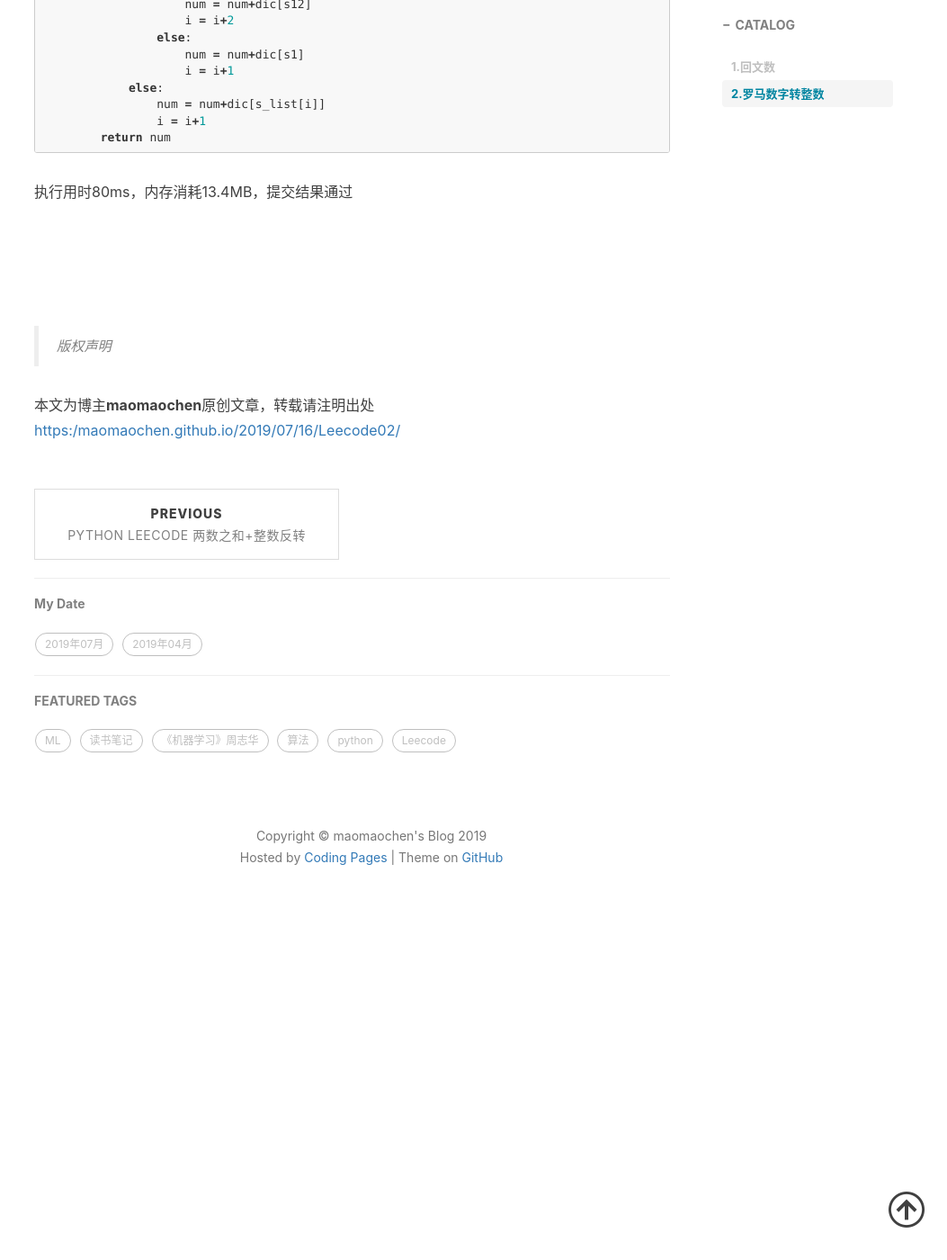
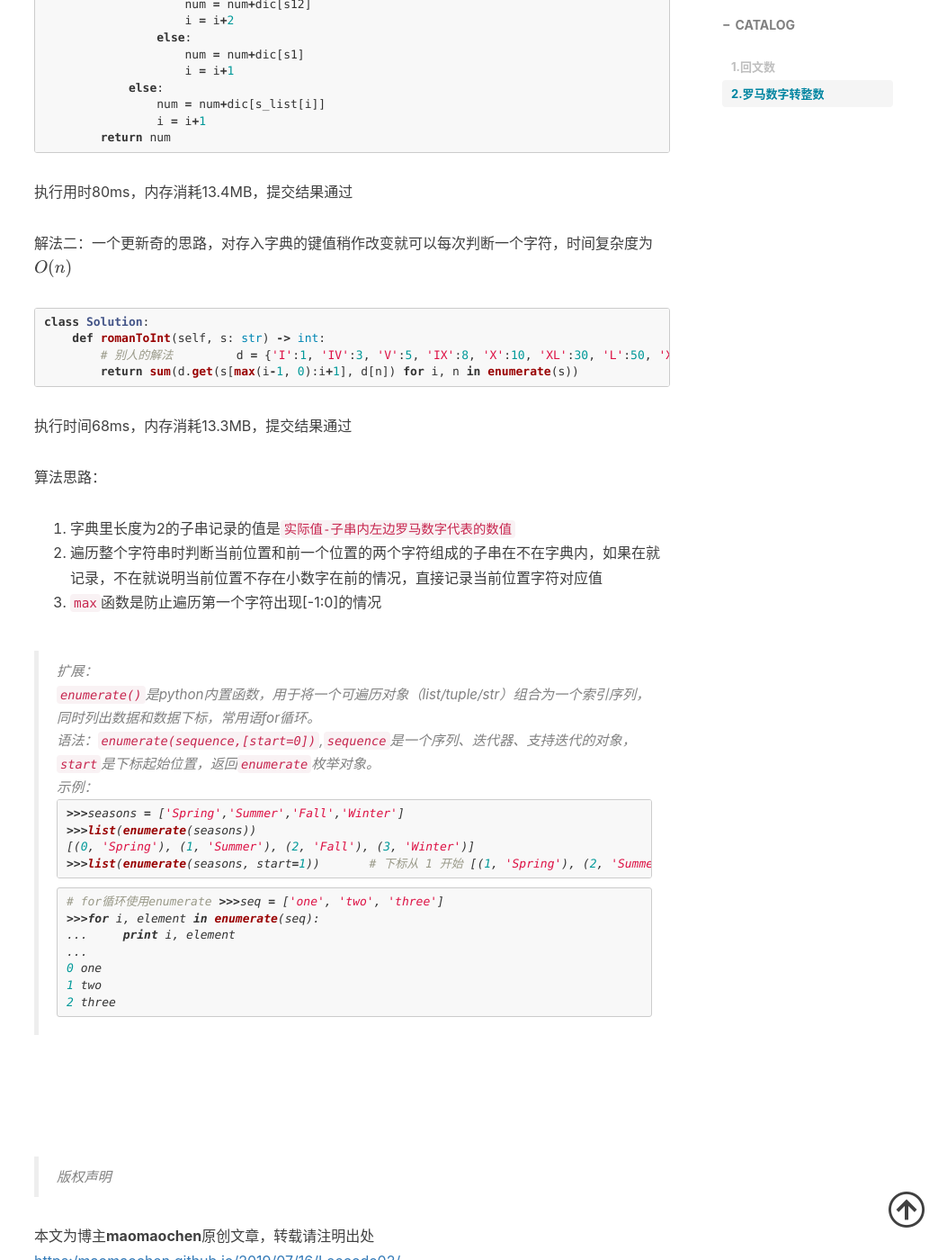
Before and after one commit to maomaochen/maomaochen.github.io, a Jekyll site: the page built from _posts/2019/2019-07-16-Leecode02.md, in a window 1280 px wide and 1400 px high, scrolled down 3655 px. Shown: the whole window at 90% size, without its empty margins (227-1280 px from the left). Built offline with Jekyll 4.4.1, drawn with Linux system fonts in a browser that asks for light colours; formulas are drawn with MathJax 3; comment, search, counter and statistics services are not loaded; before the commit the page ends 4712 px from its top, so only the background shows below that.

Commit message:
Update 2019-07-16-Leecode02.md

````diff
--- a/_posts/2019/2019-07-16-Leecode02.md
+++ b/_posts/2019/2019-07-16-Leecode02.md
@@ -158,7 +158,50 @@ class Solution:
 
 执行用时80ms，内存消耗13.4MB，提交结果通过
 
+解法二：一个更新奇的思路，对存入字典的键值稍作改变就可以每次判断一个字符，时间复杂度为$O(n)$
 
+```python
+class Solution:
+    def romanToInt(self, s: str) -> int:
+        # 别人的解法
+        d = {'I':1, 'IV':3, 'V':5, 'IX':8, 'X':10, 'XL':30, 'L':50, 'XC':80, 'C':100, 'CD':300, 'D':500, 'CM':800, 'M':1000}
+        return sum(d.get(s[max(i-1, 0):i+1], d[n]) for i, n in enumerate(s))
+```
+
+执行时间68ms，内存消耗13.3MB，提交结果通过
+
+算法思路：
+
+1. 字典里长度为2的子串记录的值是`实际值-子串内左边罗马数字代表的数值`
+2. 遍历整个字符串时判断当前位置和前一个位置的两个字符组成的子串在不在字典内，如果在就记录，不在就说明当前位置不存在小数字在前的情况，直接记录当前位置字符对应值
+3. `max`函数是防止遍历第一个字符出现[-1:0]的情况
+
+> 扩展：
+>
+> `enumerate()`是python内置函数，用于将一个可遍历对象（list/tuple/str）组合为一个索引序列，同时列出数据和数据下标，常用语for循环。
+>
+> 语法：`enumerate(sequence,[start=0])`,`sequence`是一个序列、迭代器、支持迭代的对象，`start`是下标起始位置，返回`enumerate`枚举对象。
+>
+> 示例：
+>
+> ```python
+> >>>seasons = ['Spring','Summer','Fall','Winter']
+> >>>list(enumerate(seasons))
+> [(0, 'Spring'), (1, 'Summer'), (2, 'Fall'), (3, 'Winter')]
+> >>>list(enumerate(seasons, start=1))       # 下标从 1 开始
+> [(1, 'Spring'), (2, 'Summer'), (3, 'Fall'), (4, 'Winter')]
+> ```
+>
+> ```python
+> # for循环使用enumerate
+> >>>seq = ['one', 'two', 'three']
+> >>>for i, element in enumerate(seq):
+> ...     print i, element
+> ...
+> 0 one
+> 1 two
+> 2 three
+> ```
 
 
 
````
